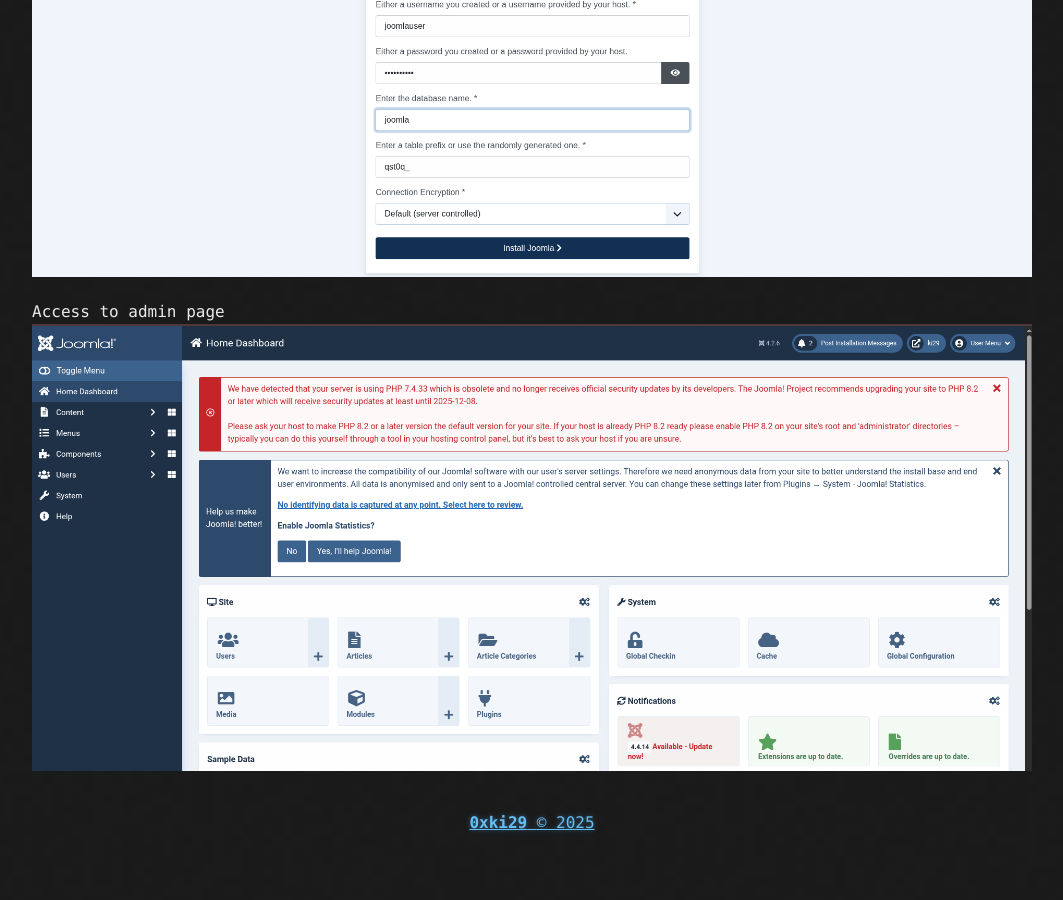
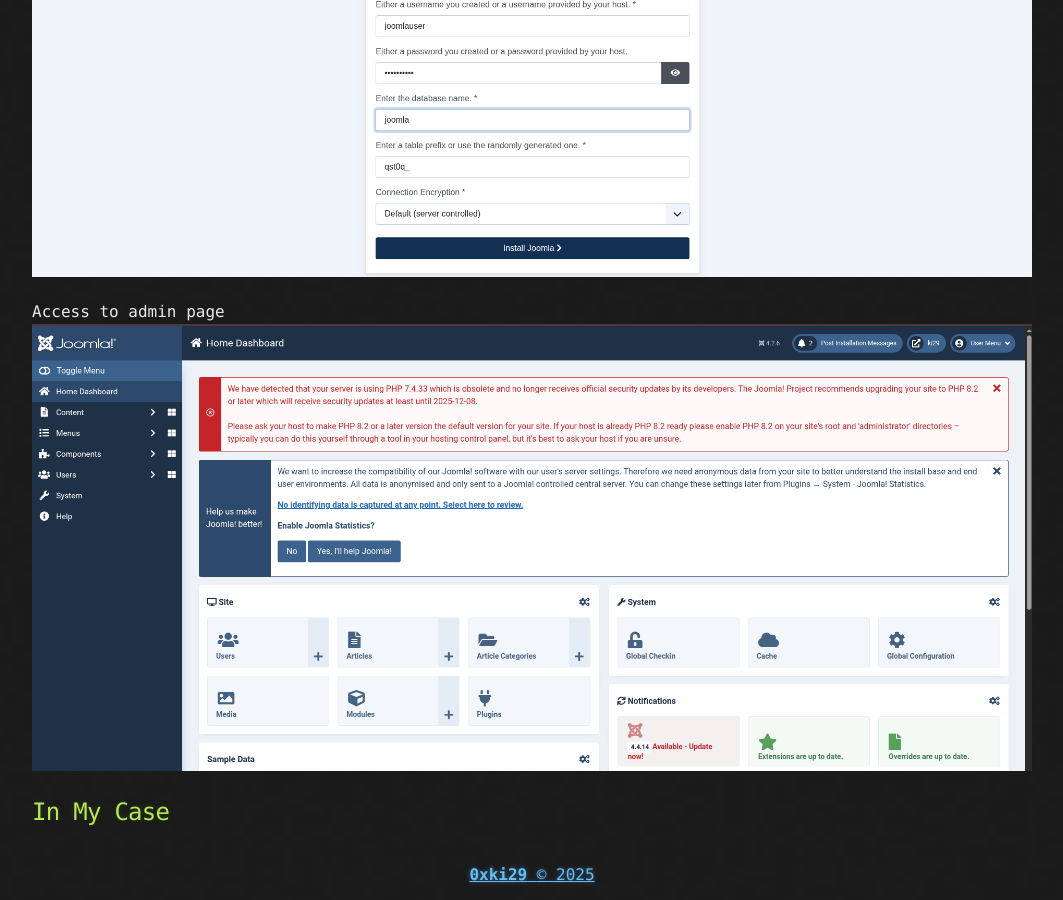
Before and after one commit to 0xki29/blog, a Jekyll site: the page built from _posts/2025-10-30-phan-tich-CVE-2023-23752.md, in a window 1280 px wide and 900 px high, scrolled down 4485 px. Shown: the whole window, without its empty margins (108-1171 px from the left). Built offline with Jekyll 4.4.1, drawn with Linux system fonts in a browser that asks for light colours; before the commit the page ends 5333 px from its top, so only the background shows below that.

```diff
--- a/_posts/2025-10-30-phan-tich-CVE-2023-23752.md
+++ b/_posts/2025-10-30-phan-tich-CVE-2023-23752.md
@@ -155,3 +155,5 @@ You have to config with host_name: db, username: joomlauser, password: joomlapas
 
 Access to admin page
 ![Short description](/blog/assets/install3_image.png)
+
+## [](#header-2) In My Case
```
